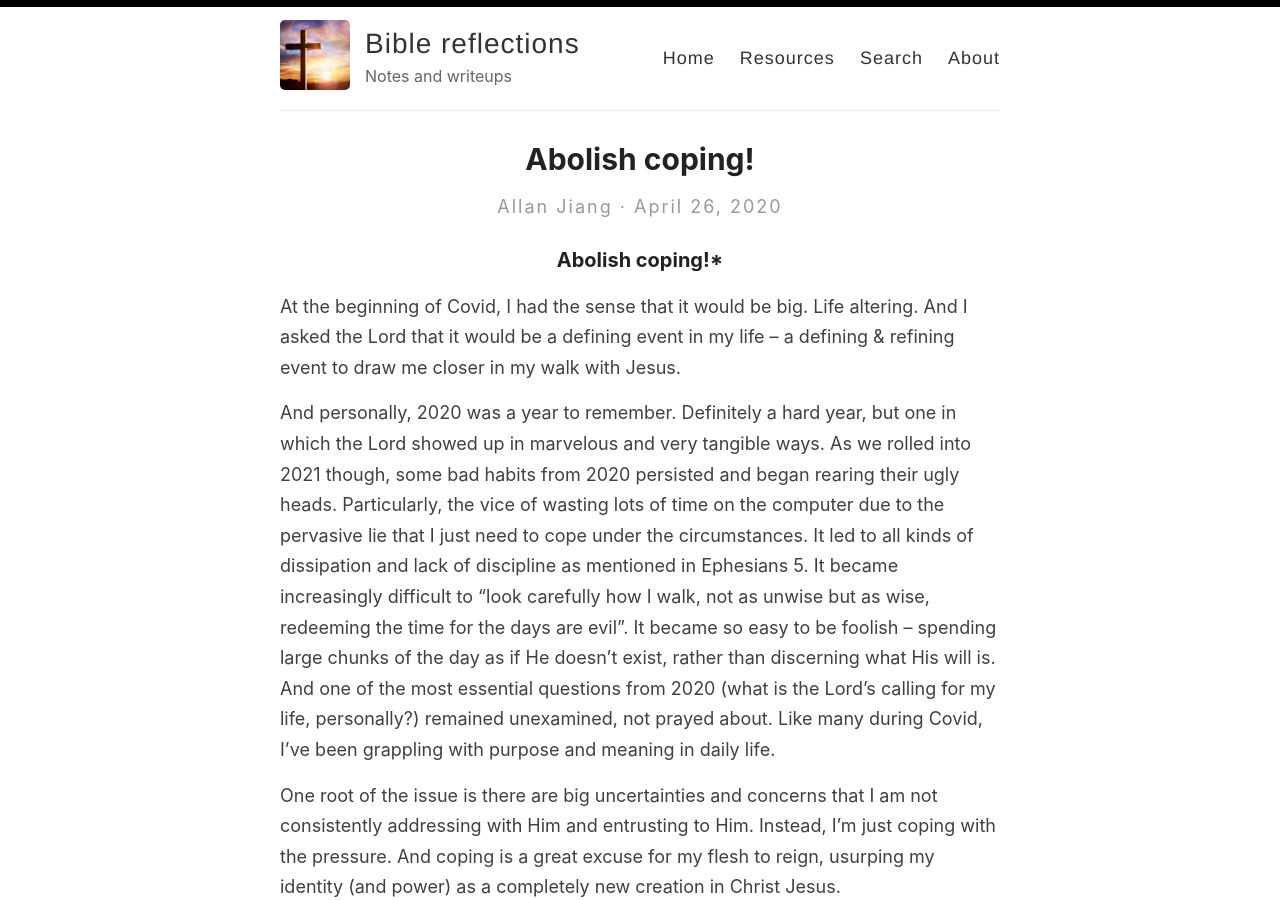
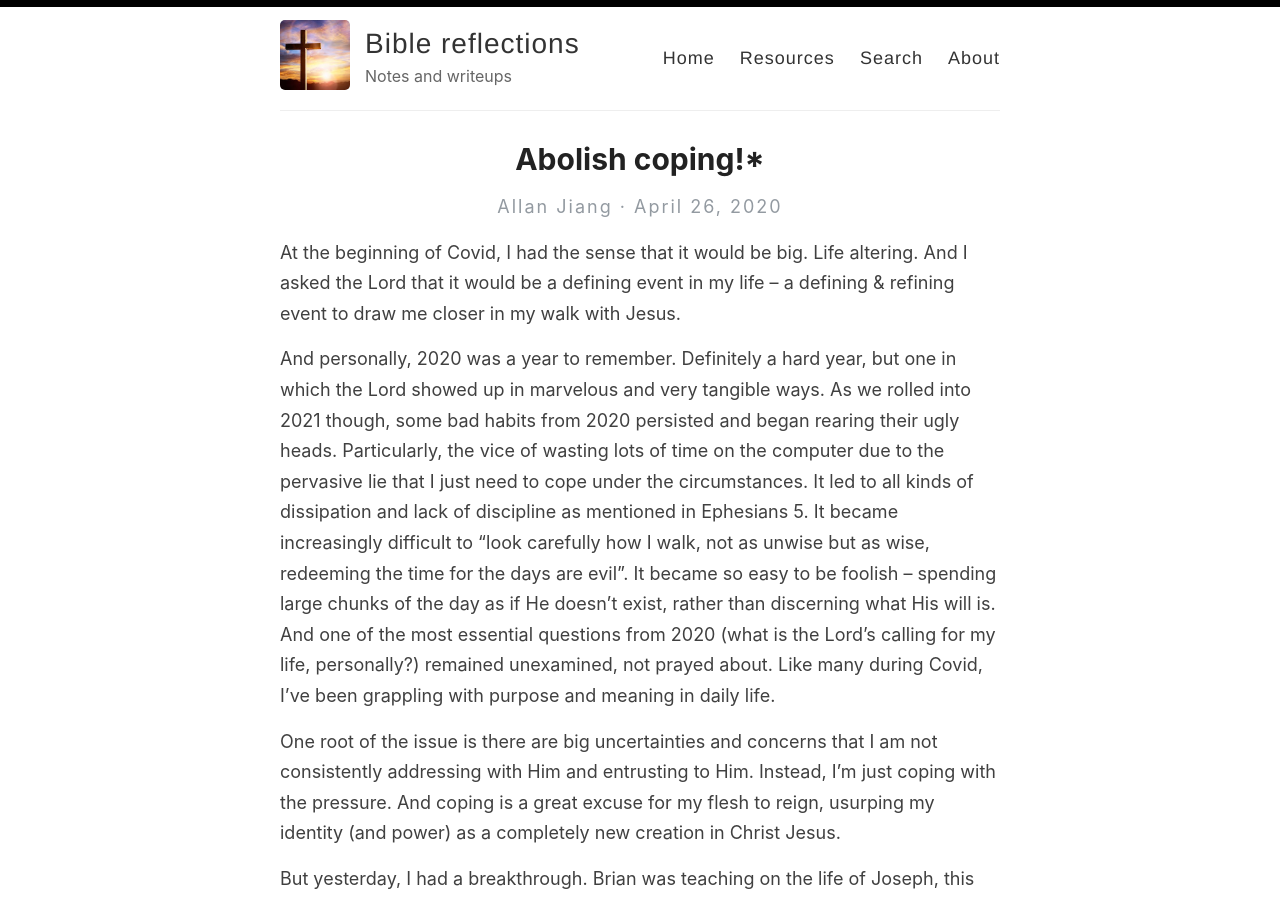
Before and after one commit to jiangts/bible-reflections, a Jekyll site: the page built from _posts/2020-04-26-psalm1.md, in a window 1280 px wide and 900 px high. Built offline with Jekyll 4.4.1, drawn with Linux system fonts in a browser that asks for light colours.

Commit message:
Update Tue Apr 27 00:02:52 PDT 2021

```diff
--- a/_posts/2020-04-26-psalm1.md
+++ b/_posts/2020-04-26-psalm1.md
@@ -1,11 +1,11 @@
 ---
 layout: post
-title:  Abolish coping!
+title:  Abolish coping!*
 categories: []
 excerpt:
 ---
 
-### Abolish coping!*
+
 
 At the beginning of Covid, I had the sense that it would be big. Life altering. And I asked the Lord that it would be a defining event in my life -- a defining & refining event to draw me closer in my walk with Jesus.
 
```
Also changed, not shown: _pages/resources.md (+2 -2 lines).
